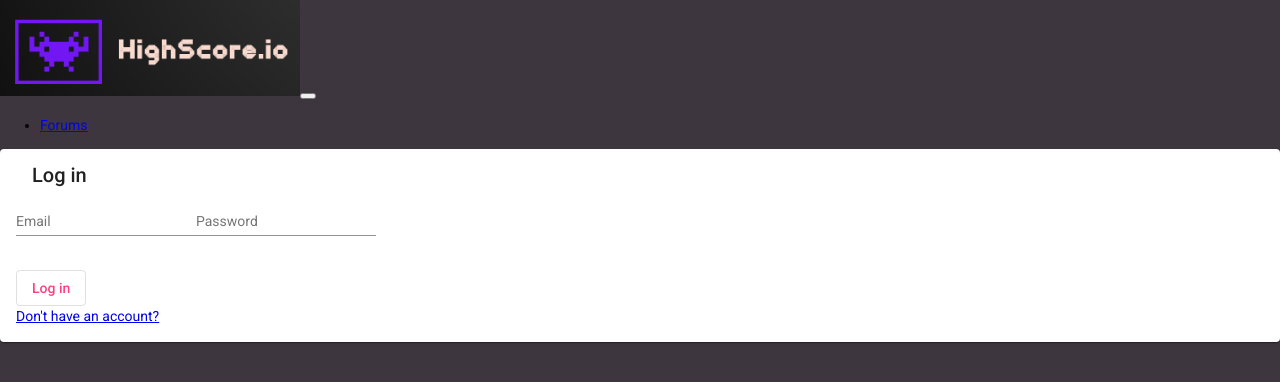
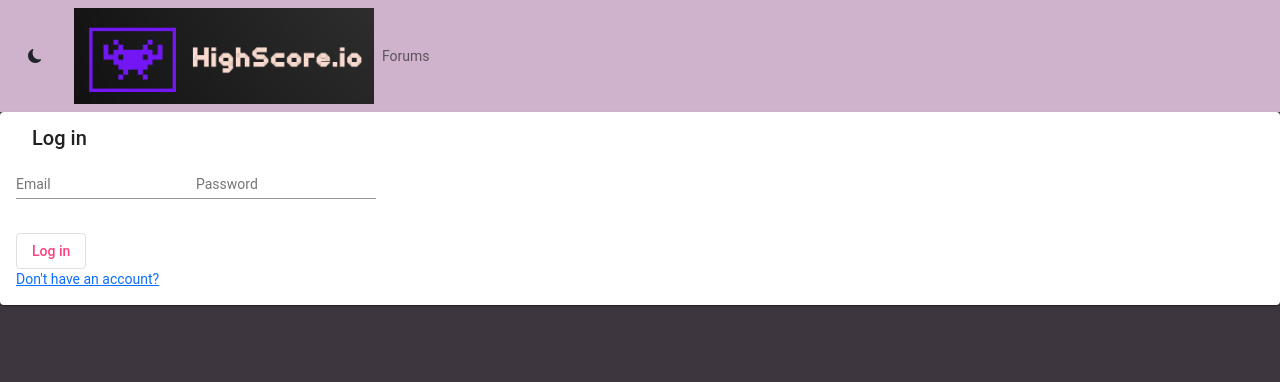
Before and after one commit to Revature-SocialMedia-P3/frontend, an Angular app: page /login in a window 1280 px wide. Shown: the top 382 px of the page. Built offline with nearby package versions, Linux system fonts and the light colour scheme.

Commit message:
added barebones navbar

```diff
--- a/package.json
+++ b/package.json
@@ -20,6 +20,7 @@
     "@angular/platform-browser": "^14.0.0",
     "@angular/platform-browser-dynamic": "^14.0.0",
     "@angular/router": "^14.0.0",
+    "bootstrap-icons": "^1.10.3",
     "rxjs": "~7.5.0",
     "tslib": "^2.3.0",
     "zone.js": "~0.11.4"
--- a/src/app/components/navbar/navbar.component.html
+++ b/src/app/components/navbar/navbar.component.html
@@ -1,4 +1,4 @@
-<nav class="navbar navbar-expand-lg abg">
+<nav class="navbar navbar-expand-lg alt-bg">
   <div class="container-fluid">
     <a (click)="toggleDarkTheme()"><i class="bi bi-moon-fill m-3"></i></a>
     <a class="navbar-brand" ></a>
--- a/src/app/components/post-feed-page/post-feed-page.component.html
+++ b/src/app/components/post-feed-page/post-feed-page.component.html
@@ -1,5 +1,3 @@
-<app-navbar></app-navbar>
-
 <div class="sidebyside">
     <app-user-card></app-user-card>
 </div>
--- a/src/index.html
+++ b/src/index.html
@@ -7,8 +7,8 @@
   <meta name="viewport" content="width=device-width, initial-scale=1">
   <link rel="icon" type="image/x-icon" href="favicon.ico">
   <link rel="preconnect" href="https://fonts.gstatic.com">
-  <link href="https://fonts.googleapis.com/css2?family=Roboto:wght@300;400;500&display=swap" rel="stylesheet">
-  <link href="https://fonts.googleapis.com/icon?family=Material+Icons" rel="stylesheet">
+  <link href="https://cdn.jsdelivr.net/npm/bootstrap@5.2.3/dist/css/bootstrap.min.css" rel="stylesheet" integrity="sha384-rbsA2VBKQhggwzxH7pPCaAqO46MgnOM80zW1RWuH61DGLwZJEdK2Kadq2F9CUG65" crossorigin="anonymous">
+  <link rel="stylesheet" href="https://cdn.jsdelivr.net/npm/bootstrap-icons@1.10.2/font/bootstrap-icons.css">
 </head>
 <body class="mat-typography">
   <app-root></app-root>
--- a/src/styles.css
+++ b/src/styles.css
@@ -35,3 +35,7 @@ body {
 .black-text {
   --text-color: black;
 }
+
+.alt-bg {
+  background: var(--contrast-bg);
+}
```
Also changed, not shown: 1 other file (tests, documents, lock files or other folders).
